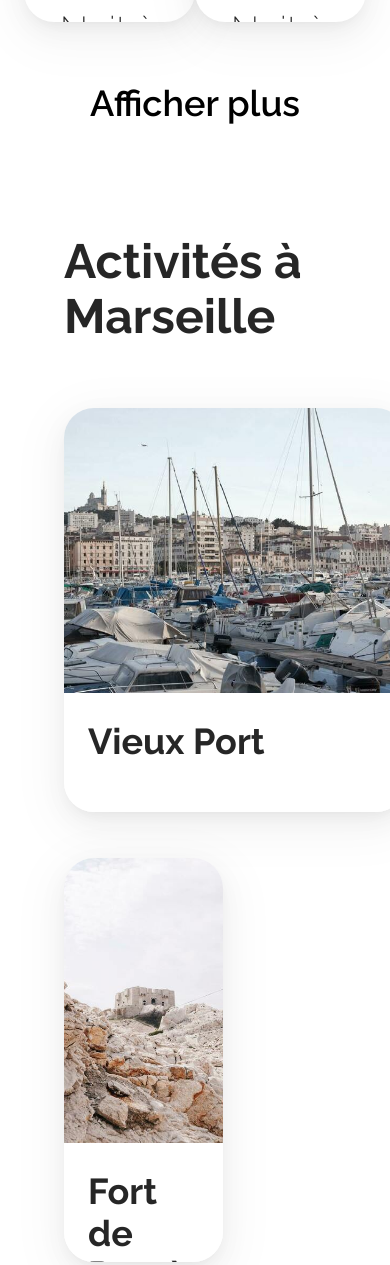
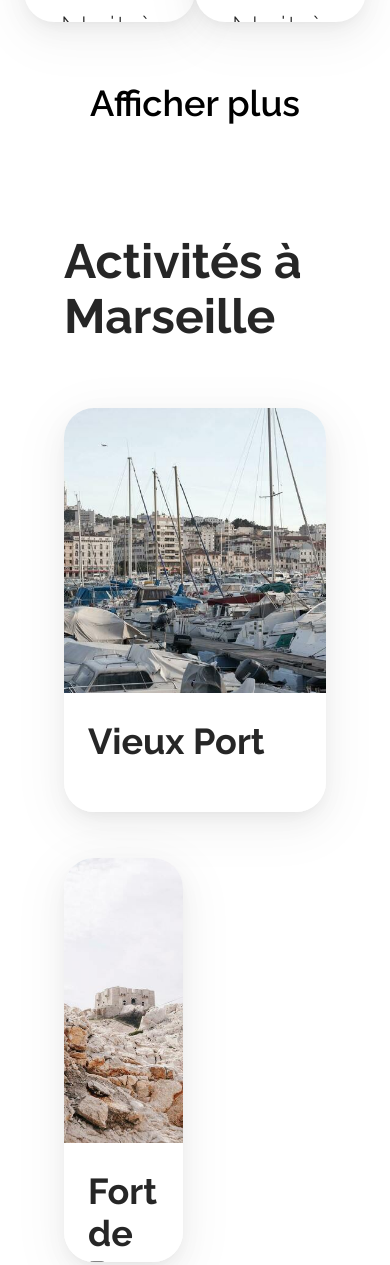
Before and after one commit to Strix0x2A/P2-Booki, a website: page index.html in a window 390 px wide. Shown: the part 4610-5875 px from the top of the page. Drawn offline with Linux system fonts and the light colour scheme.

Commit message:
tablet version is done

```diff
--- a/css/index.css
+++ b/css/index.css
@@ -530,7 +530,6 @@ footer {
 	}
 
 	#second-wrapper {
-		width: 100%;
 		margin: 0 40px;
 	}
 
@@ -613,7 +612,7 @@ footer {
 	#activites {
 		flex-wrap: wrap;
 		margin-bottom: 32px;
-		width: 100%;
+		/* width: 100%; */
 	}
 
 	#second-wrapper>h3 {
@@ -627,7 +626,7 @@ footer {
 	}
 
 	.tall {
-		height: 370px;
+		height: calc(370px - 40px);
 	}
 
 	.small {
```
